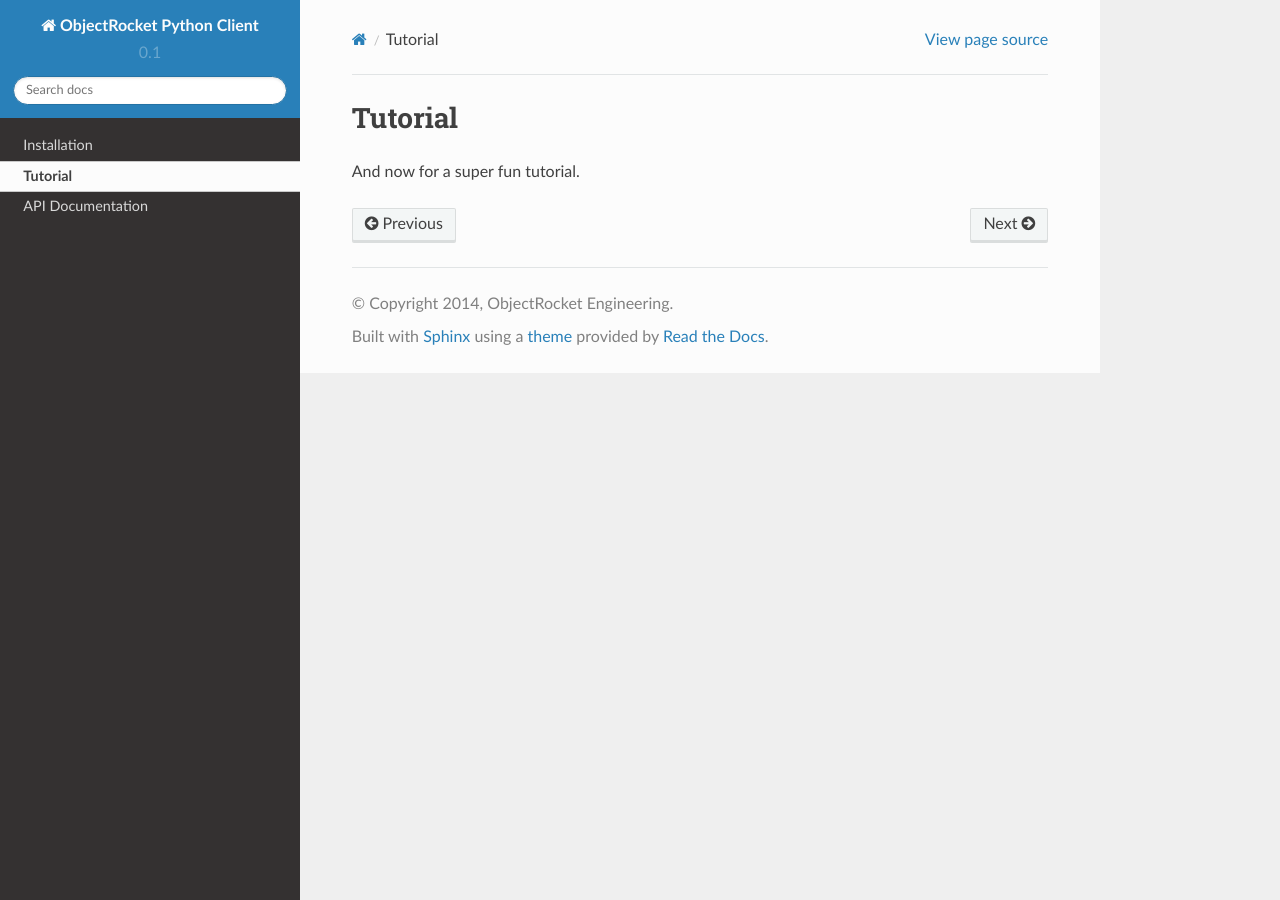
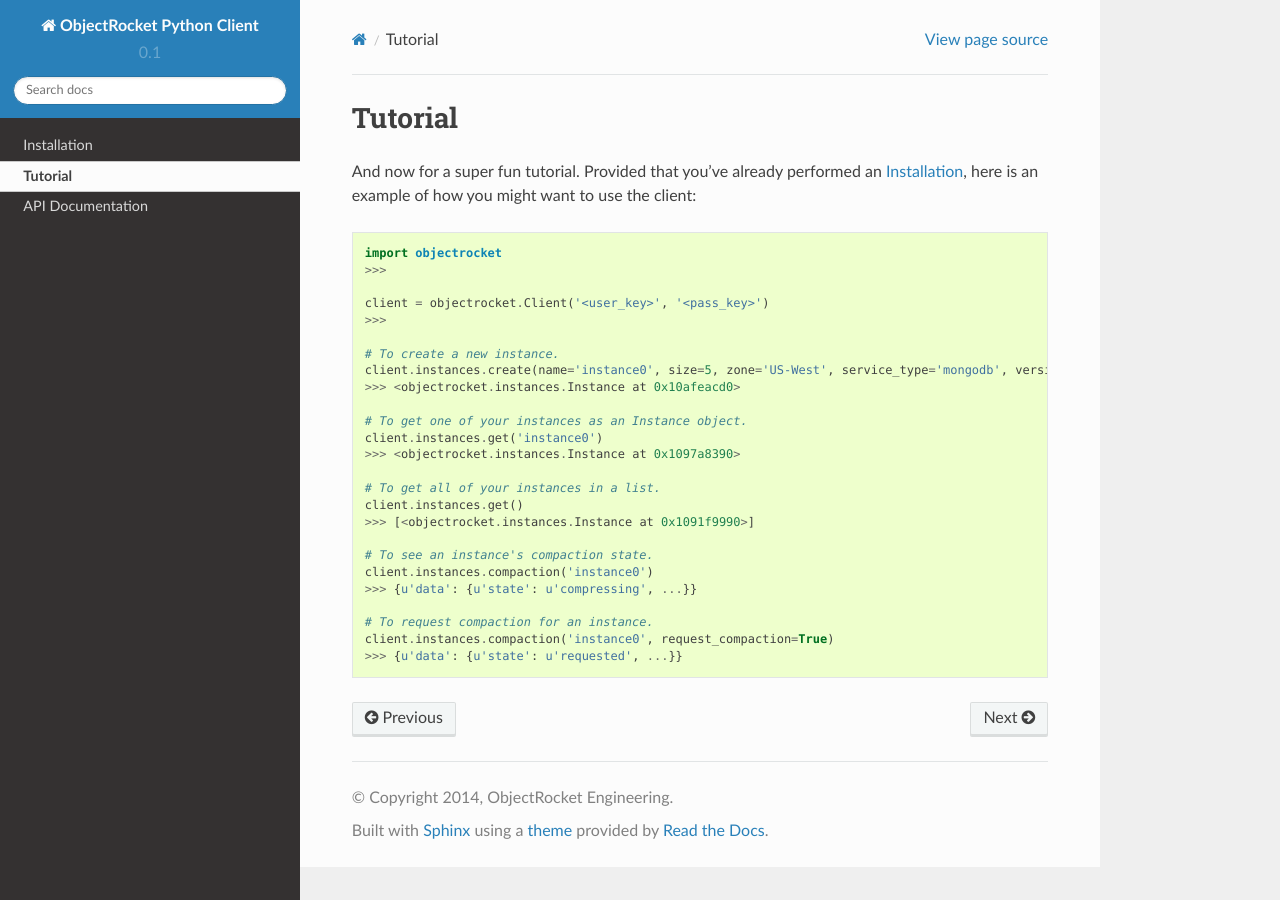
Before and after one commit to objectrocket/python-client, a Sphinx documentation site: the page built from docs/source/Tutorial.rst, in a window 1280 px wide. Built offline with Sphinx 7.4.7 and the Read the Docs theme 2.0.0, drawn with Linux system fonts in a browser that asks for light colours.

Commit message:
Added installation and tutorial content.

```diff
--- a/docs/source/Tutorial.rst
+++ b/docs/source/Tutorial.rst
@@ -1,3 +1,32 @@
 Tutorial
 ========
-And now for a super fun tutorial.
+And now for a super fun tutorial. Provided that you've already performed an
+:ref:`installation-label`, here is an example of how you might want to use the client:
+
+.. code-block:: python
+
+    import objectrocket
+    >>>
+
+    client = objectrocket.Client('<user_key>', '<pass_key>')
+    >>>
+
+    # To create a new instance.
+    client.instances.create(name='instance0', size=5, zone='US-West', service_type='mongodb', version='2.4.6')
+    >>> <objectrocket.instances.Instance at 0x10afeacd0>
+
+    # To get one of your instances as an Instance object.
+    client.instances.get('instance0')
+    >>> <objectrocket.instances.Instance at 0x1097a8390>
+
+    # To get all of your instances in a list.
+    client.instances.get()
+    >>> [<objectrocket.instances.Instance at 0x1091f9990>]
+
+    # To see an instance's compaction state.
+    client.instances.compaction('instance0')
+    >>> {u'data': {u'state': u'compressing', ...}}
+
+    # To request compaction for an instance.
+    client.instances.compaction('instance0', request_compaction=True)
+    >>> {u'data': {u'state': u'requested', ...}}
```
Also changed, not shown: docs/source/Installation.rst (+12 -1 lines), docs/source/index.rst (+2 -5 lines).
